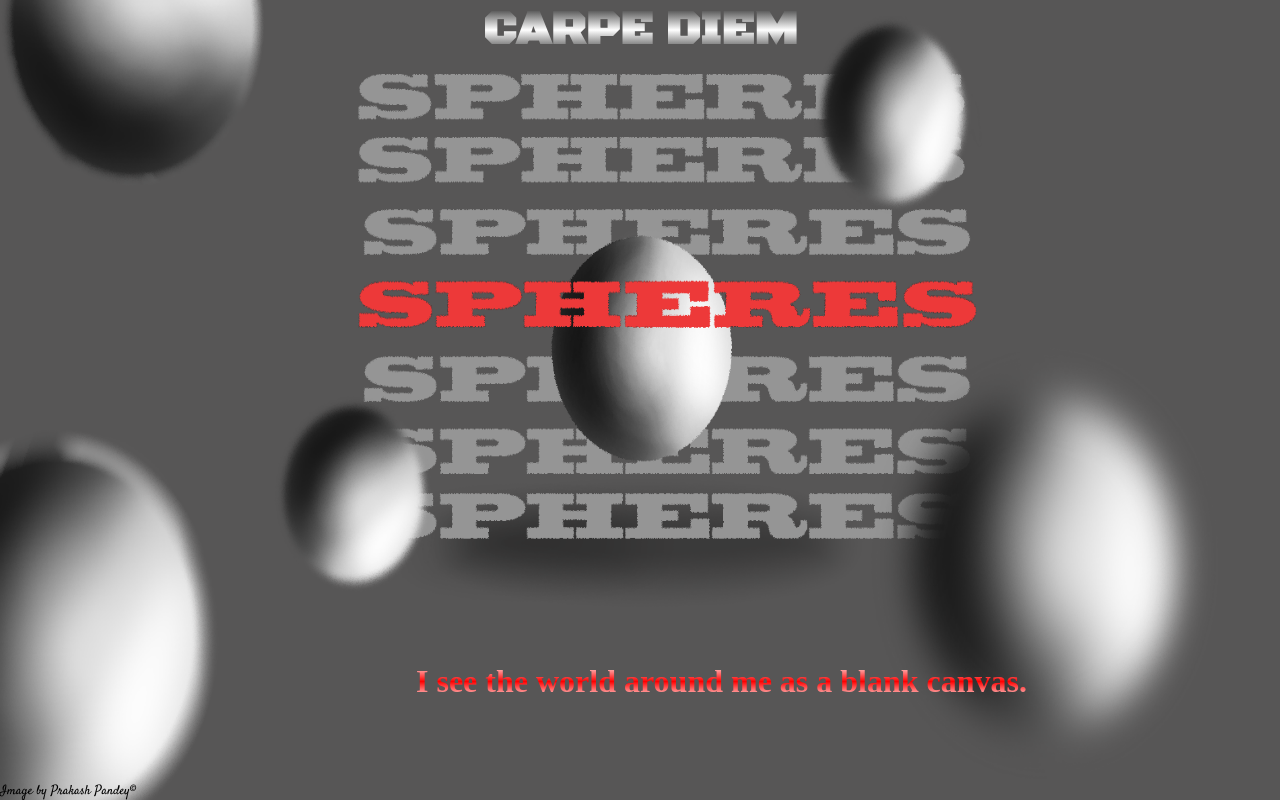
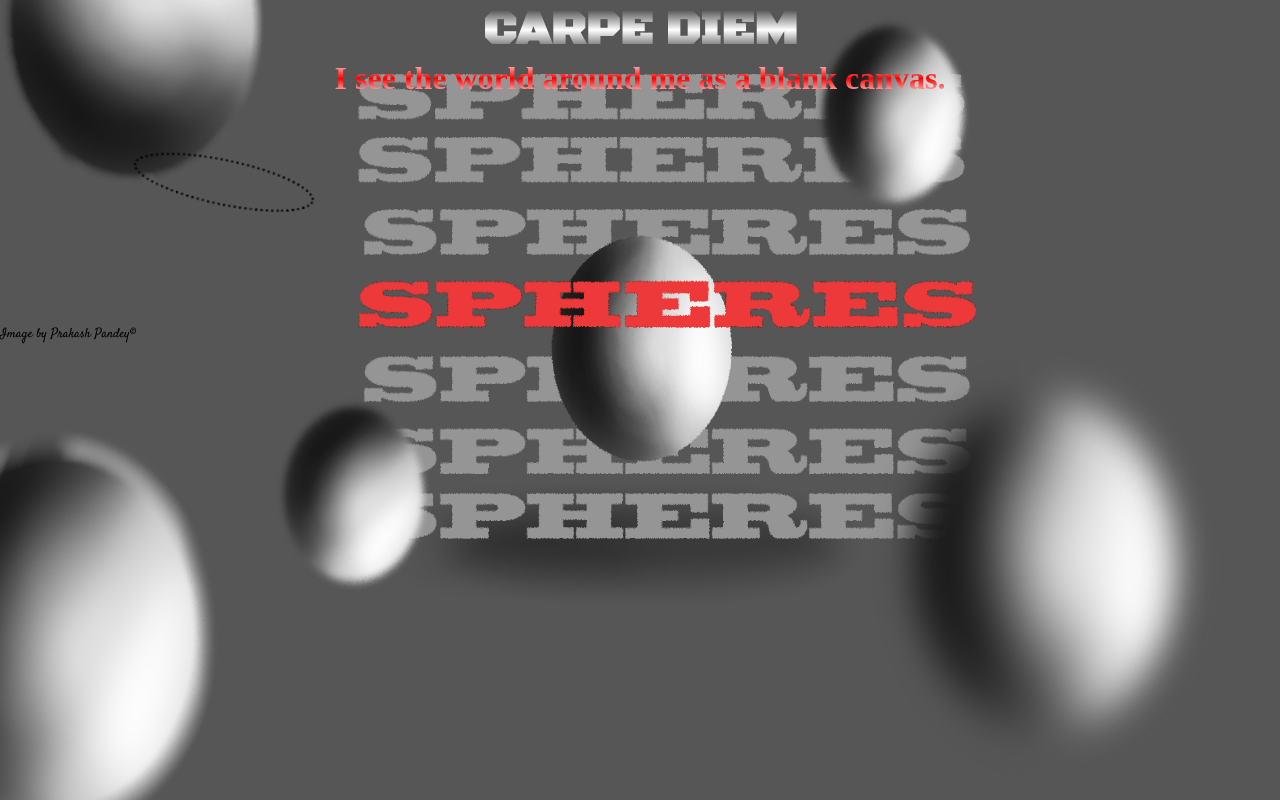
Before and after one commit to Pravakar-RijaI/Design_Spheres, a plain HTML site: page index.html in a window 1280 px wide. Drawn offline with Linux system fonts and the light colour scheme.

Commit message:
Add newimage

```diff
--- a/css/main.css
+++ b/css/main.css
@@ -26,6 +26,9 @@
 body {
     font-family: var(--FAMILY);
     height: 100vh;
+    display: grid;
+    grid-template-columns: 1fr 1fr 1fr;
+    grid-auto-rows: repeat(3,1fr);
 }
 
 .background {
@@ -33,6 +36,7 @@ body {
     background-image: url(../Images/INVERTED_TEXT.png);
     background-size: 100% 100%;
     transition: background-image 0.1s;
+    grid-column: 1/4;
 }
 
 .background:hover {
@@ -42,6 +46,7 @@ body {
 }
 
 .header {
+    grid-column: 2/3;
     font-size: var(--SIZE);
     color: var(--LIGHTCOLOR);
     text-align: center;
@@ -57,19 +62,20 @@ body {
 }
 .header__p{
     font-family: var(--FAMILY);
-    position: absolute;
-    bottom: 100px;
-    left: 26rem;
     font-weight: bolder;
     background-image: linear-gradient(to top,var(--LIGHTCOLOR),var(--SEC_COLOR),var(--LIGHTCOLOR));
     -webkit-background-clip: text;
     color: transparent;
 }
+.figure{
+    width: 35%;
+}
+.figure img{
+    width: 100%;
+}
 
 .footer{
     font-size: small;
-    position: absolute;
-    bottom: 0;
     color: var(--DARKCOLOR);
     font-family: var(--ALTFAMILY);
 }
--- a/index.html
+++ b/index.html
@@ -19,7 +19,9 @@
             </section>
         </header>
         <main>
-
+            <figure class="figure">
+                <img src="./Images/ANIM1.png" alt="ring">
+            </figure>
         </main>
         <footer class="footer">
             <p class="footer__p">Image by Prakash Pandey&copy;</p>
```
